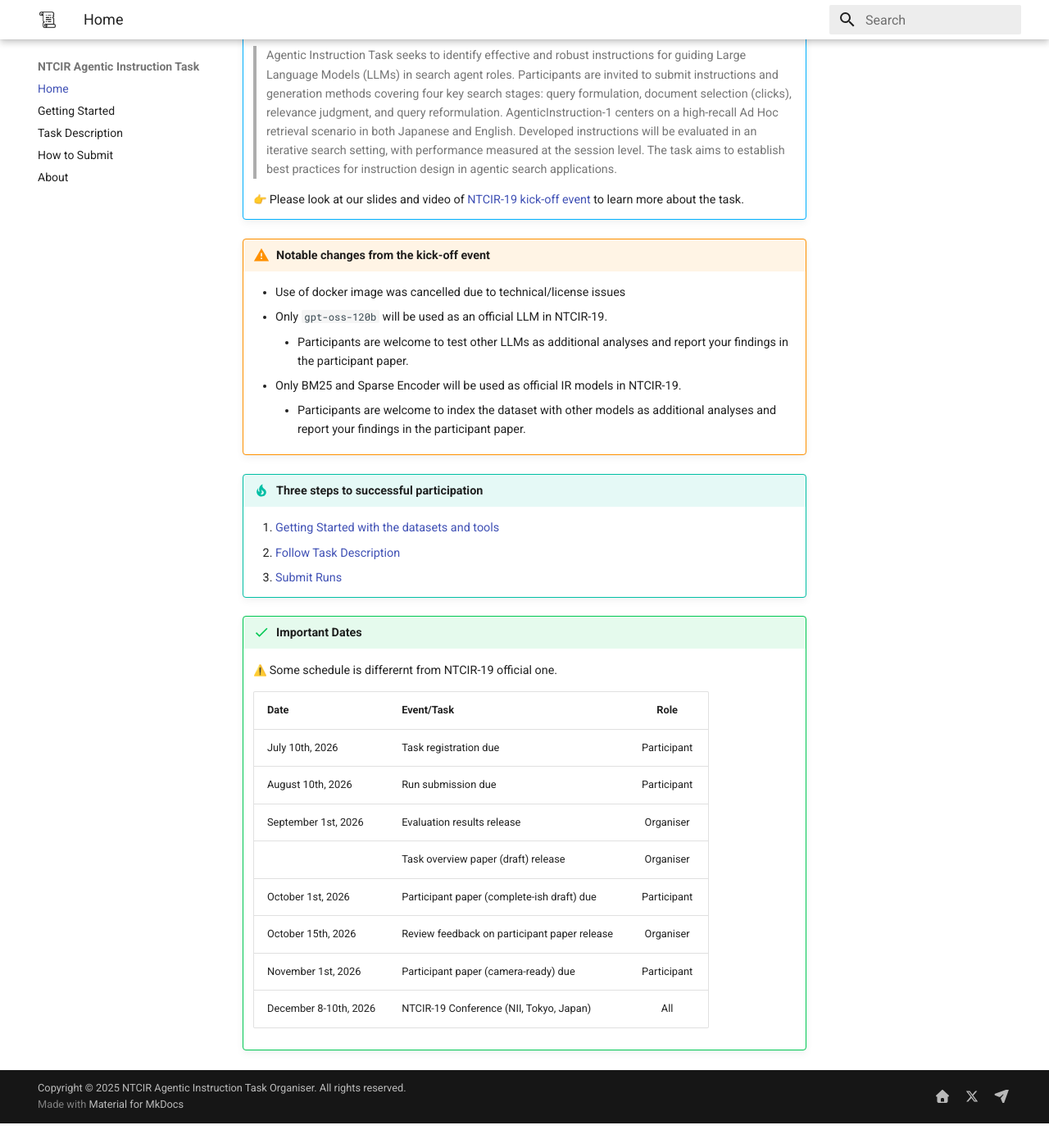
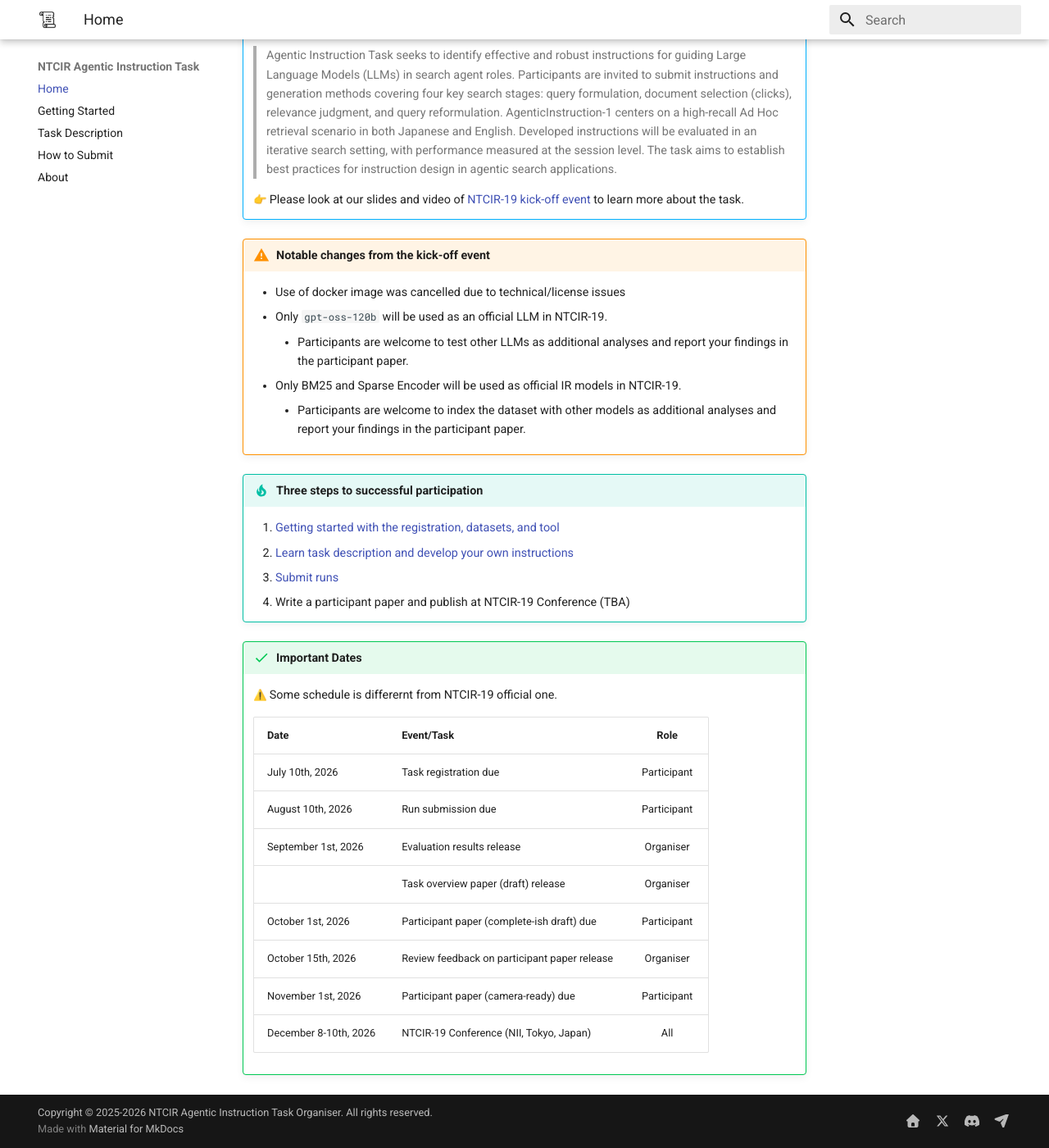
Before and after one commit to geniie-lab/ntcir, an MkDocs documentation site: the page built from docs/index.md, in a window 1280 px wide and 1400 px high, scrolled down 351 px. Shown: the whole window at 82% size. Built offline with MkDocs 1.6.1 and Material for MkDocs 9.7.7, drawn with Linux system fonts in a browser that asks for light colours; emoji names are drawn with the system emoji font; before the commit the page ends 1721 px from its top, so only the background shows below that.

Commit message:
Minor changes

```diff
--- a/docs/index.md
+++ b/docs/index.md
@@ -18,9 +18,10 @@
         - Participants are welcome to index the dataset with other models as additional analyses and report your findings in the participant paper.
 
 !!! tip "Three steps to successful participation"
-    1. [Getting Started with the datasets and tools](getting-started.md)
-    1. [Follow Task Description](task-description.md)
-    1. [Submit Runs](run-submission.md)
+    1. [Getting started with the registration, datasets, and tool](getting-started.md)
+    1. [Learn task description and develop your own instructions](task-description.md)
+    1. [Submit runs](run-submission.md)
+    1. Write a participant paper and publish at NTCIR-19 Conference (TBA)
 
 !!! success "Important Dates"
     :warning: Some schedule is differernt from NTCIR-19 official one.
--- a/mkdocs.yml
+++ b/mkdocs.yml
@@ -56,9 +56,11 @@
       link: https://geniie-lab.github.com/ntcir/
     - icon: fontawesome/brands/x-twitter
       link: https://x.com/agenticinstruct/
+    - icon: fontawesome/brands/discord
+      link: http://discord.gg/zvXkNKtEGa
     - icon: fontawesome/solid/paper-plane
       link: mailto:agenticinstruction-org@googlegroups.com
-copyright: Copyright &copy; 2025 NTCIR Agentic Instruction Task Organiser. All rights reserved.
+copyright: Copyright &copy; 2025-2026 NTCIR Agentic Instruction Task Organiser. All rights reserved.
 nav:
   - Home: index.md
   - Getting Started: getting-started.md
```
Also changed, not shown: docs/run-submission.md (+7 -1 lines), docs/task-description.md (+1 -1 lines).
